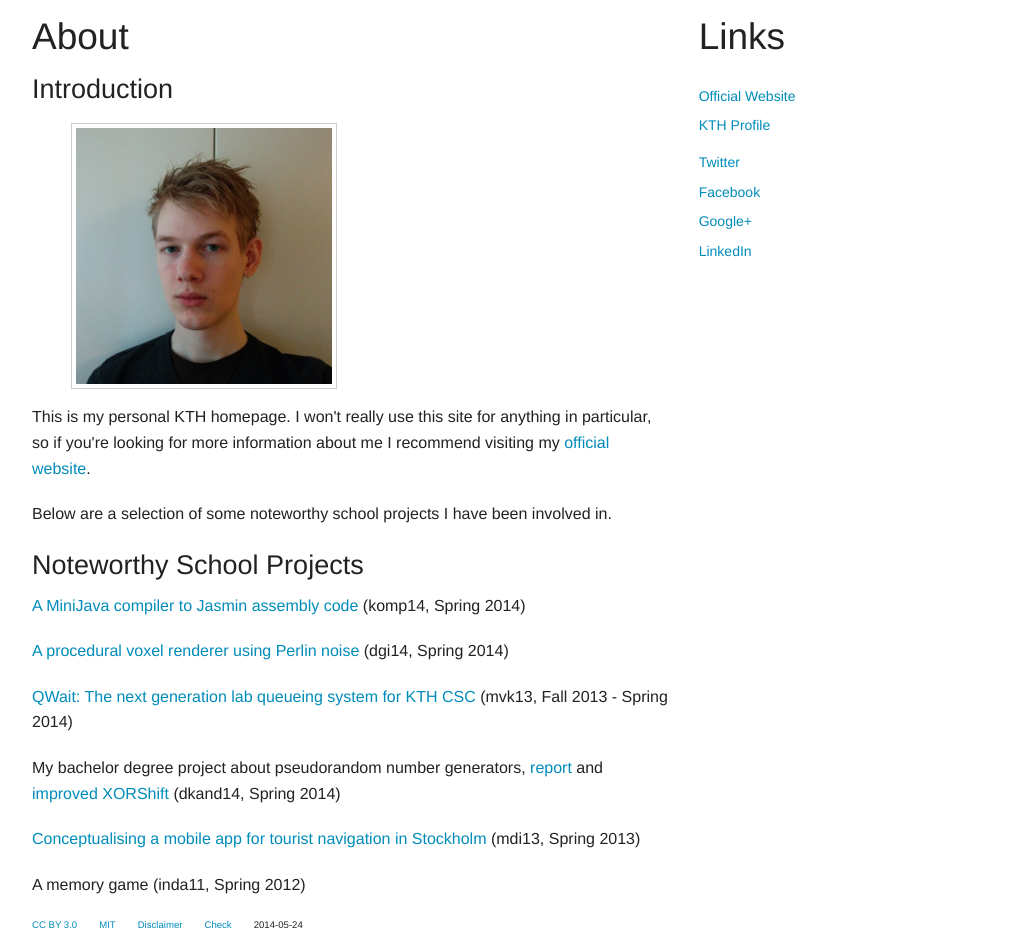
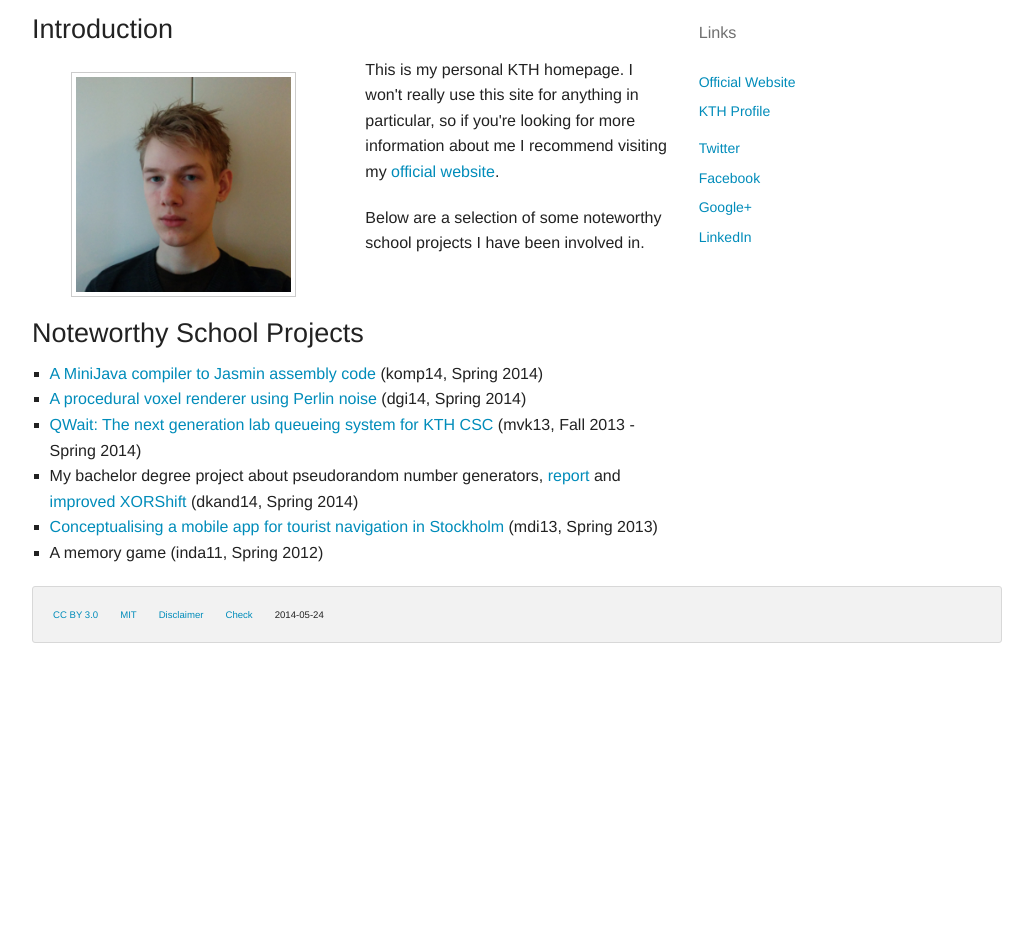
Before and after one commit to hlilje/kth-homepage, a PHP site: page / in a window 1280 px wide. Shown: the part 113-1063 px from the top of the page, without its empty margins (123-1156 px from the left). After the commit the page ends 756 px from the top, so only its background shows below. Run offline with PHP 8.4, Linux system fonts and the light colour scheme.

Commit message:
Clean up design

```diff
--- a/index.php
+++ b/index.php
@@ -28,32 +28,39 @@
     <div class="row">
       <div class="large-8 columns">
         <section>
-          <h2>About</h2>
           <article>
             <h3>Introduction</h3>
+            <div class="row">
+              <div class="medium-6 columns collapse">
                 <figure>
                   <a class="th" href="#"><img src="img/profile-picture-3_256.jpg" alt="Portrait"></a>
                 </figure>
+              </div>
+              <div class="medium-6 columns collapse">
                 <p>
                   This is my personal KTH homepage. I won't really use this site for anything in particular,
                   so if you're looking for more information about me I recommend visiting my <a href="http://hlilje.com/">official website</a>.
                 </p>
                 <p>Below are a selection of some noteworthy school projects I have been involved in.</p>
+              </div>
+            </div>
           </article>
           <article>
             <h3>Noteworthy School Projects</h3>
-            <p><a href="https://github.com/hlilje/komp14-compiler">A MiniJava compiler to Jasmin assembly code</a> (komp14, Spring 2014)</p>
-            <p><a href="https://github.com/hlilje/dgi14-voxels">A procedural voxel renderer using Perlin noise</a> (dgi14, Spring 2014)</p>
-            <p><a href="https://github.com/mvk13ogb/qwait">QWait: The next generation lab queueing system for KTH CSC</a> (mvk13, Fall 2013 - Spring 2014)</p>
-            <p>My bachelor degree project about pseudorandom number generators, <a href="#">report</a> and <a href="https://github.com/hlilje/better-random">improved XORShift</a> (dkand14, Spring 2014)</p>
-            <p><a href="http://mdik3.blogspot.se/">Conceptualising a mobile app for tourist navigation in Stockholm</a> (mdi13, Spring 2013)</p>
-            <p>A memory game (inda11, Spring 2012)</p>
+            <ul class="square">
+              <li><a href="https://github.com/hlilje/komp14-compiler">A MiniJava compiler to Jasmin assembly code</a> (komp14, Spring 2014)</li>
+              <li><a href="https://github.com/hlilje/dgi14-voxels">A procedural voxel renderer using Perlin noise</a> (dgi14, Spring 2014)</li>
+              <li><a href="https://github.com/mvk13ogb/qwait">QWait: The next generation lab queueing system for KTH CSC</a> (mvk13, Fall 2013 - Spring 2014)</li>
+              <li>My bachelor degree project about pseudorandom number generators, <a href="#">report</a> and <a href="https://github.com/hlilje/better-random">improved XORShift</a> (dkand14, Spring 2014)</li>
+              <li><a href="http://mdik3.blogspot.se/">Conceptualising a mobile app for tourist navigation in Stockholm</a> (mdi13, Spring 2013)</li>
+              <li>A memory game (inda11, Spring 2012)</li>
+            </ul>
           </article>
         </section>
       </div>
       <div class="large-4 columns">
         <section>
-          <h2>Links</h2>
+          <h3><small>Links</small></h3>
           <ul class="side-nav">
             <li><a href="http://hlilje.com/">Official Website</a></li>
             <li><a href="https://www.kth.se/profile/hlilje/">KTH Profile</a></li>
@@ -68,7 +75,7 @@
     </div>
     <div class="row">
       <div class="large-12 columns">
-        <footer>
+        <footer class="panel radius">
           <ul class="inline-list">
             <li><small><a href="http://creativecommons.org/licenses/by/3.0/">CC BY 3.0</a></small></li>
             <li><small><a href="http://opensource.org/licenses/MIT">MIT</a></small></li>
```
Lines whose indentation alone changed are shown as unchanged.
